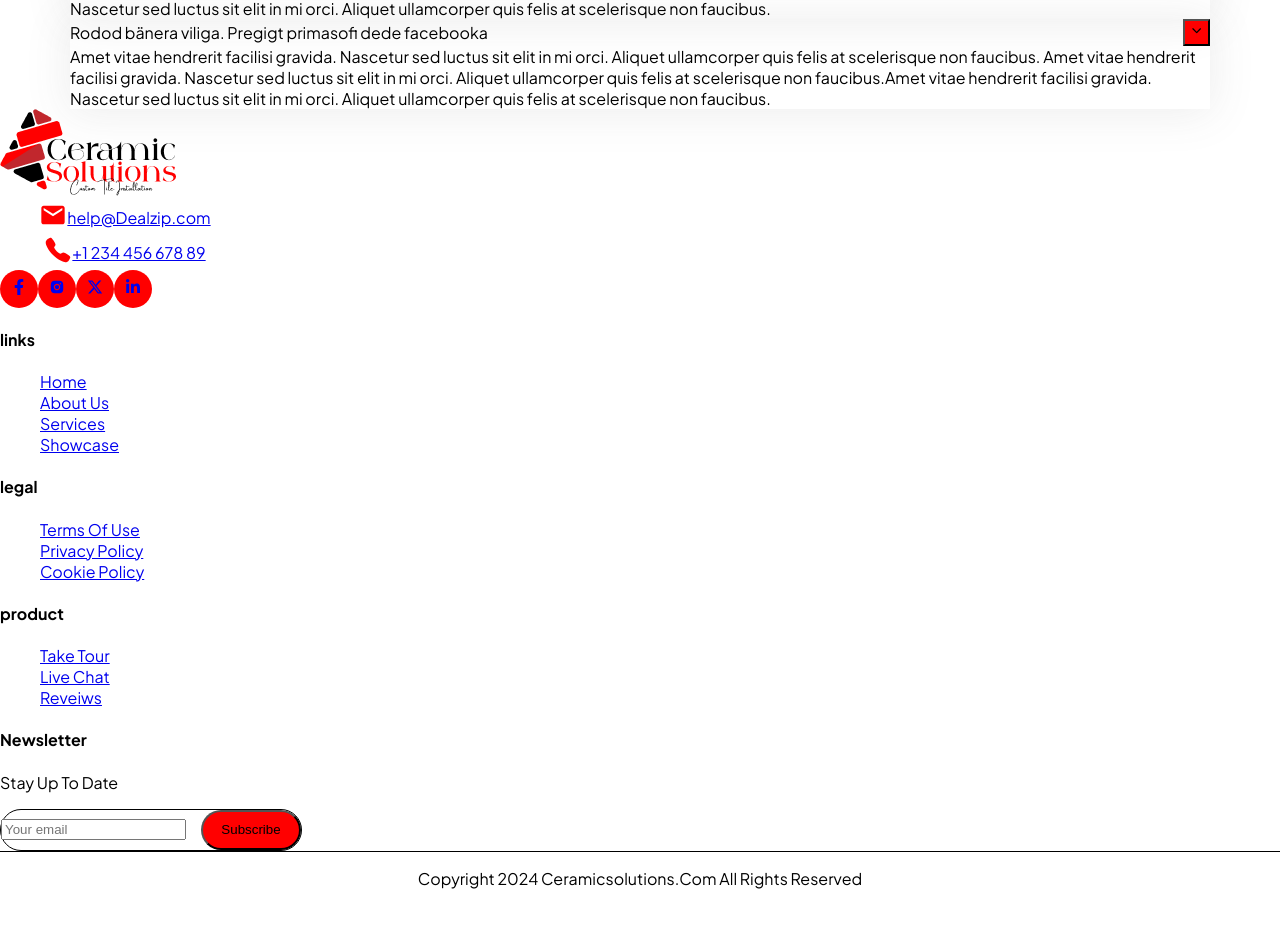
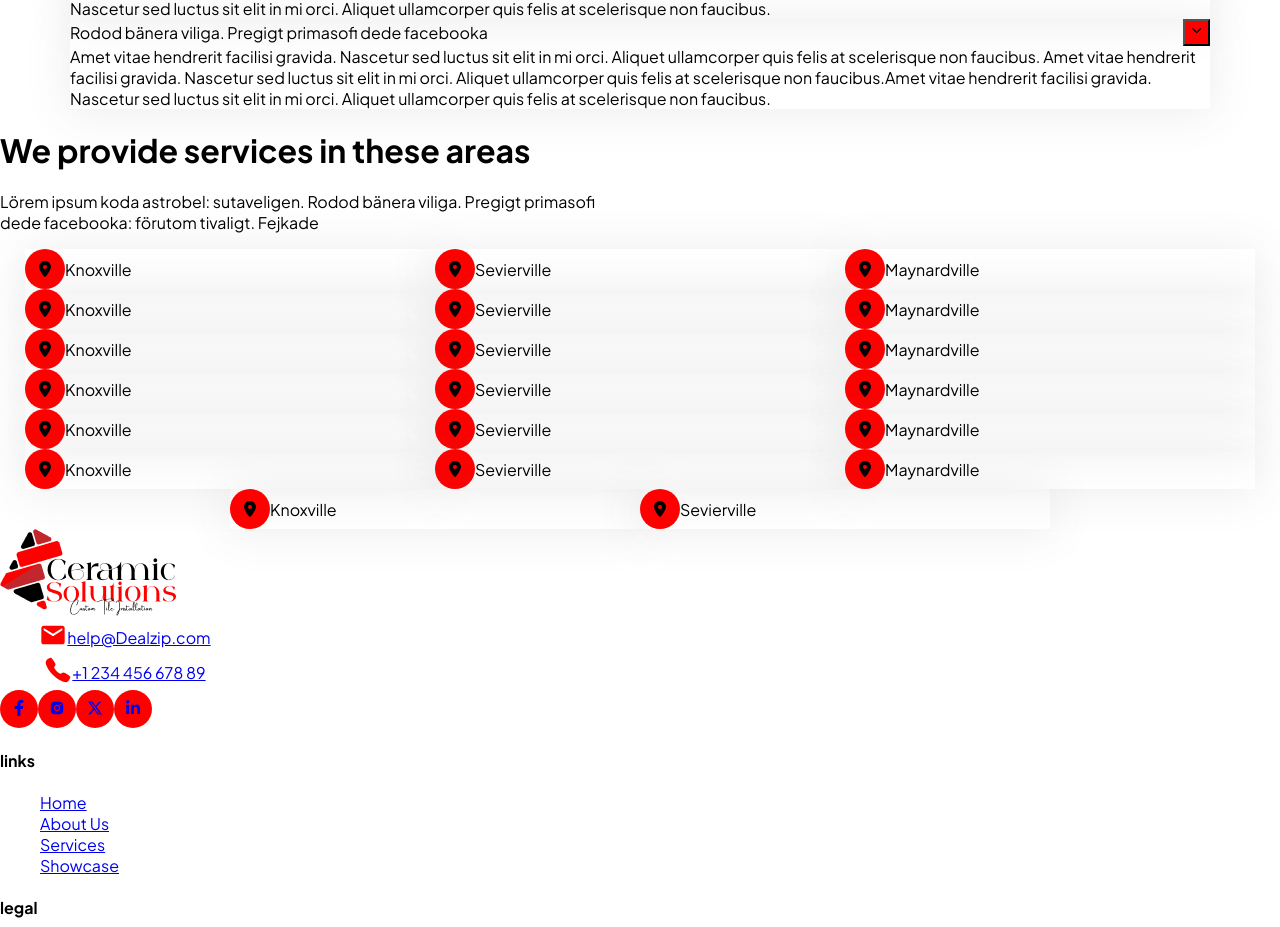
Before and after one commit to coderkanchan/CeramicSolutions-website-Layout, a React (Vite) app: page /#/ in a window 1280 px wide. Shown: the part 9207-10134 px from the top of the page. Before the commit the page ends 10112 px from the top, so only its background shows below. Built offline with nearby package versions, Linux system fonts and the light colour scheme.

Commit message:
Final: Removed homepage and re-deployed

```diff
--- a/src/Home.jsx
+++ b/src/Home.jsx
@@ -7,7 +7,7 @@ import Section4 from './Components/Section4.jsx';
 import Section5 from "./Components/Section5.jsx";
 import Section6 from "./Components/Section6.jsx";
 import Section7 from "./Components/Section7.jsx";
-//import Section8 from "./Components/Section8.jsx";
+import Section8 from "./Components/Section8.jsx";
 
 
 export default function Home() {
@@ -22,7 +22,7 @@ export default function Home() {
       <Section5 />
       <Section6 />
       <Section7 />
-      {/* <Section8 /> */}
+     <Section8 />
     </>
   )
 }
```
